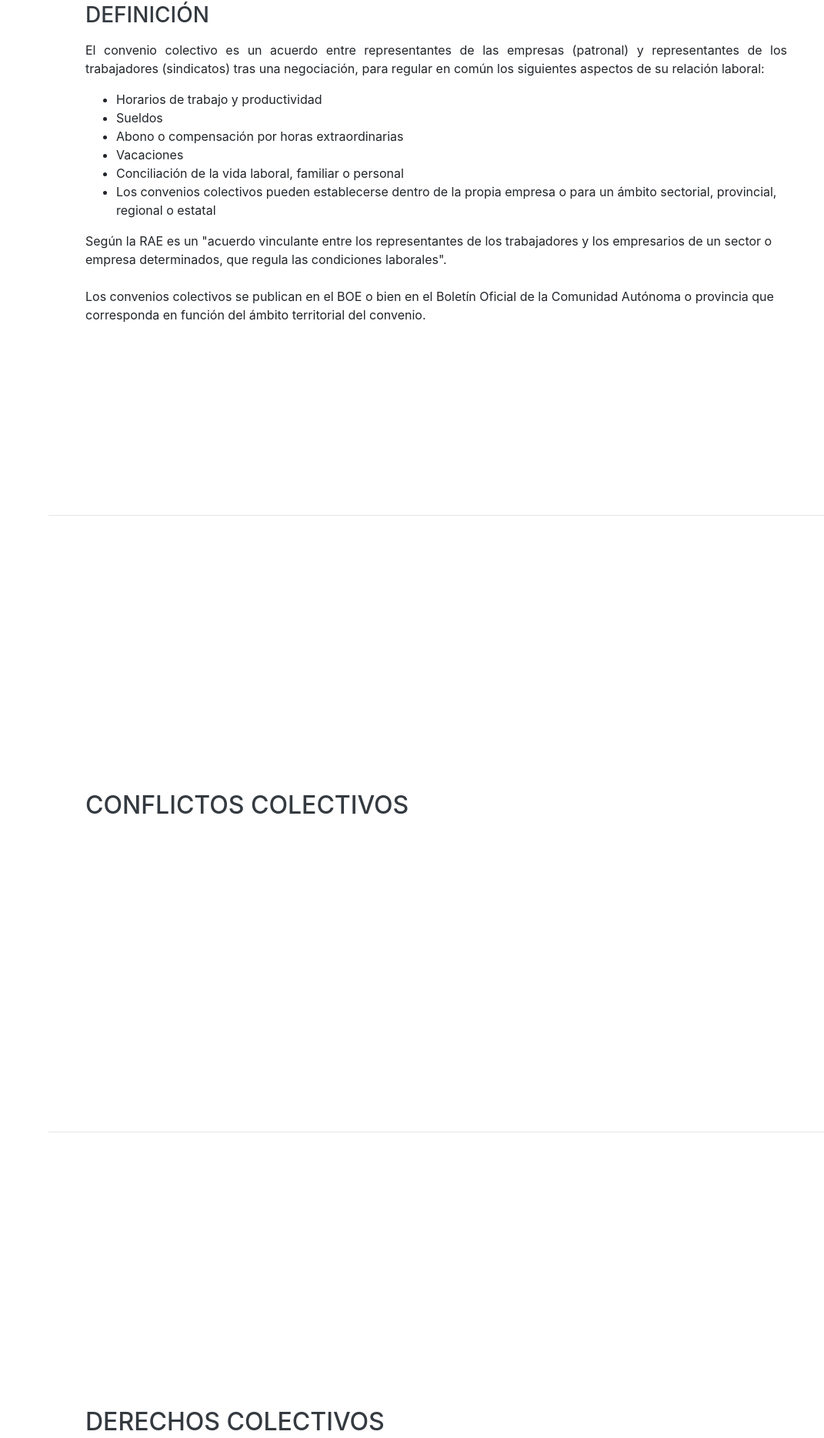
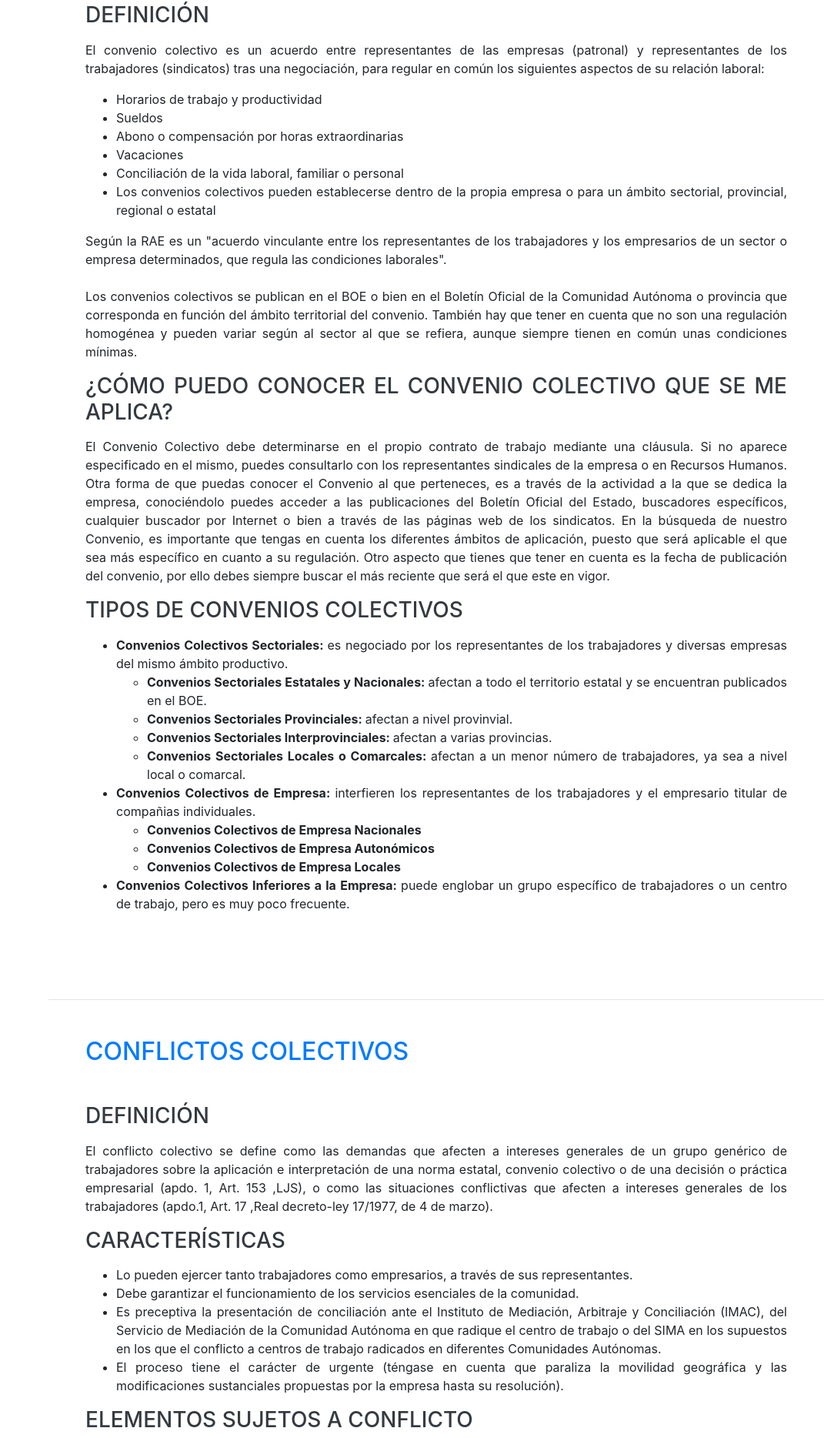
Before and after one commit to javierluque96/PresentacionFOL, a website with bundled scripts: page ConveniosColectivos/index.html in a window 1280 px wide. Shown: the part 932-2800 px from the top of the page at 77% size, without its empty margins (209-1280 px from the left). Built offline with nearby package versions, Linux system fonts and the light colour scheme; a web font is replaced by a local one.

Commit message:
actualizando

```diff
--- a/ConveniosColectivos/index.html
+++ b/ConveniosColectivos/index.html
@@ -77,7 +77,7 @@
     <hr class="m-0">
 
     <!-- Convenio Colectivo -->
-    <section class="resume-section p-3 p-lg-5 d-flex justify-content-center" id="convenio">
+    <section class="resume-section p-3 p-lg-5 d-flex justify-content-center text-justify" id="convenio">
       <div class="w-100">
         <h2 class="mb-5"><span class="text-primary">Convenio Colectivo</span></h2>
 
@@ -101,8 +101,44 @@
             <p>
               Según la RAE es un "acuerdo vinculante entre los representantes de los trabajadores y los empresarios de un sector o empresa determinados, que regula las condiciones laborales". <br><br>
 
-              Los convenios colectivos se publican en el BOE o bien en el Boletín Oficial de la Comunidad Autónoma o provincia que corresponda en función del ámbito territorial del convenio.
+              Los convenios colectivos se publican en el BOE o bien en el Boletín Oficial de la Comunidad Autónoma o provincia que corresponda en función del ámbito territorial del convenio. También hay que tener en cuenta que no son una regulación homogénea y pueden variar según al sector al que se refiera, aunque siempre tienen en común unas condiciones mínimas.
             </p>
+
+            <h3 class="mb-3">¿Cómo puedo conocer el Convenio Colectivo que se me aplica?</h3>
+
+            <p>
+              El Convenio Colectivo debe determinarse en el propio contrato de trabajo mediante una cláusula. Si no aparece especificado en el mismo, puedes consultarlo con los representantes sindicales de la empresa o en Recursos Humanos.
+
+              Otra forma de que puedas conocer el Convenio al que perteneces, es a través de la actividad a la que se dedica la empresa, conociéndolo puedes acceder a las publicaciones del Boletín Oficial del Estado, buscadores específicos, cualquier buscador por Internet o bien a través de las páginas web de los sindicatos.
+
+              En la búsqueda de nuestro Convenio, es importante que tengas en cuenta los diferentes ámbitos de aplicación, puesto que será aplicable el que sea más específico en cuanto a su regulación. Otro aspecto que tienes que tener en cuenta es la fecha de publicación del convenio, por ello debes siempre buscar el más reciente que será el que este en vigor.
+            </p>
+
+            <h3 class="mb-3">Tipos de Convenios Colectivos</h3>
+
+            <ul>
+              <li>
+                <strong>Convenios Colectivos Sectoriales: </strong>es negociado por los representantes de los trabajadores y diversas empresas del mismo ámbito productivo.
+                <ul>
+                  <li><strong>Convenios Sectoriales Estatales y Nacionales: </strong>afectan a todo el territorio estatal y se encuentran publicados en el BOE.</li>
+                  <li><strong>Convenios Sectoriales Provinciales: </strong>afectan a nivel provinvial.</li>
+                  <li><strong>Convenios Sectoriales Interprovinciales: </strong>afectan a varias provincias.</li>
+                  <li><strong>Convenios Sectoriales Locales o Comarcales: </strong>afectan a un menor número de trabajadores, ya sea a nivel local o comarcal.</li>
+                </ul>
+              </li>
+
+              <li>
+                <strong>Convenios Colectivos de Empresa: </strong>interfieren los representantes de los trabajadores y el empresario titular de compañias individuales.
+                <ul>
+                  <li><strong>Convenios Colectivos de Empresa Nacionales</strong></li>
+                  <li><strong>Convenios Colectivos de Empresa Autonómicos</strong></li>
+                  <li><strong>Convenios Colectivos de Empresa Locales</strong></li>
+                </ul>
+              </li>
+              <li>
+                <strong>Convenios Colectivos Inferiores a la Empresa: </strong>puede englobar un grupo específico de trabajadores o un centro de trabajo, pero es muy poco frecuente.
+              </li>
+            </ul>
 
           </div>
         </div>
@@ -113,92 +149,68 @@
 
     <hr class="m-0">
 
-    <section class="resume-section p-3 p-lg-5 d-flex align-items-center" id="conflictos">
+    <section class="resume-section p-3 p-lg-5 d-flex justify-content-center text-justify" id="conflictos">
       <div class="w-100">
-        <h2 class="mb-5">Conflictos Colectivos</h2>
+        <h2 class="mb-5"><span class="text-primary">Conflictos Colectivos</span></h2>
 
-        <!-- <div class="resume-item d-flex flex-column flex-md-row justify-content-between mb-5">
-          <div class="resume-content">
-            <h3 class="mb-0">University of Colorado Boulder</h3>
-            <div class="subheading mb-3">Bachelor of Science</div>
-            <div>Computer Science - Web Development Track</div>
-            <p>GPA: 3.23</p>
-          </div>
-          <div class="resume-date text-md-right">
-            <span class="text-primary">August 2006 - May 2010</span>
-          </div>
-        </div>
+        <h3 class="mb-3">Definición</h3>
 
-        <div class="resume-item d-flex flex-column flex-md-row justify-content-between">
-          <div class="resume-content">
-            <h3 class="mb-0">James Buchanan High School</h3>
-            <div class="subheading mb-3">Technology Magnet Program</div>
-            <p>GPA: 3.56</p>
-          </div>
-          <div class="resume-date text-md-right">
-            <span class="text-primary">August 2002 - May 2006</span>
-          </div>
-        </div> -->
+        <p>
+          El conflicto colectivo se define como las demandas que afecten a intereses generales de un grupo genérico de trabajadores sobre la aplicación e interpretación de una norma estatal, convenio colectivo o de una decisión o práctica empresarial (apdo. 1, Art. 153 ,LJS), o como las situaciones conflictivas que afecten a intereses generales de los trabajadores (apdo.1, Art. 17 ,Real decreto-ley 17/1977, de 4 de marzo).
+        </p>
+
+
+        <h3 class="mb-3">Características</h3>
+
+        <ul><li>Lo pueden ejercer tanto trabajadores como empresarios, a través de sus representantes.</li>
+        <li>Debe garantizar el funcionamiento de los servicios esenciales de la comunidad.</li>
+        <li>Es preceptiva la presentación de conciliación ante el Instituto de Mediación, Arbitraje y Conciliación (IMAC), del Servicio de Mediación de la Comunidad Autónoma en que radique el centro de trabajo o del SIMA en los supuestos en los que el conflicto a centros de trabajo radicados en diferentes Comunidades Autónomas.</li>
+        <li>El proceso tiene el carácter de urgente (téngase en cuenta que paraliza la movilidad geográfica y las modificaciones sustanciales propuestas por la empresa hasta su resolución).</li></ul>
+
+        <h3 class="mb-3">Elementos Sujetos a Conflicto</h3>
+
+        <ul><li>La movilidad geográfica.</li>
+        <li>Modificaciones sustanciales de las condiciones de trabajo.</li>
+        <li>Procedimientos no judiciales de solución de conflictos (si se acuerdan en convenio colectivo).</li>
+        <li>La impugnación de convenios colectivos.</li></ul>
+
+        <h3 class="mb-3">Medidas de Conflicto Colectivo</h3>
+
+        <p>Por parte de los trabajadores, pueden ser:
+        </p>
+        <ul><li>Los instrumentos menores de presión, amparados en las libertades de reunión, expresión y manifestación, y que pueden consistir en comunicados a medios de prensa, declaraciones públicas, asambleas informativas...etc</li>
+        <li>El boicot, pretendiendo dificultar el tráfico mercantil de la empresa, lograr que nadie adquiera mercancías producidas por ella, o que nadie le suministre las necesarias para su actividad.</li>
+        <li>El sabotaje, consiste en destruir bienes de la empresa.</li>
+        <li>La ocupación de bienes empresariales que puede ser pacífica o violenta.</li>
+        <li>La huelga, cesación colectiva y concertada del trabajo, por parte de los trabajadores.</li></ul>
+
+        <h3 class="mb-3">Legitimación para presentarlo</h3>
+        <p>Los siguientes colectivos tienen derecho a presentar conflicto colectivo:
+        </p>
+        <ul><li>Los sindicatos.</li>
+        <li>Las asociaciones empresariales.</li>
+        <li>El empresario y los órganos de representación legal o sindical de los trabajadores de la empresa o centro de trabajo afectado.</li></ul>
 
       </div>
     </section>
 
     <hr class="m-0">
 
-    <section class="resume-section p-3 p-lg-5 d-flex align-items-center" id="derechos">
+    <section class="resume-section p-3 p-lg-5 d-flex justify-content-center text-justify" id="derecho">
       <div class="w-100">
-        <h2 class="mb-5">Derechos Colectivos</h2>
+        <h2 class="mb-5"><span class="text-primary">Derechos de Reunión</span></h2>
+
+        <p>
+          Se entiende por reunión la concurrencia concertada y temporal de más de 20 personas con finalidad determinada. La manifestación es una reunión de personas en lugares de tránsito público y que se desplazan de un sitio hacia otro.
+
+          En los casos de reuniones en lugares de tránsito público y manifestaciones, se dará comunicación previa a la autoridad, que sólo podrá  prohibirlas cuando existan razones fundadas de alteración de orden público, con peligro para personas o bienes.
+        </p>
 
 
-
-
-    </section>
-
-    <hr class="m-0">
-
-    <!-- <section class="resume-section p-3 p-lg-5 d-flex align-items-center" id="interests">
-      <div class="w-100">
-        <h2 class="mb-5">Interests</h2>
-        <p>Apart from being a web developer, I enjoy most of my time being outdoors. In the winter, I am an avid skier and novice ice climber. During the warmer months here in Colorado, I enjoy mountain biking, free climbing, and kayaking.</p>
-        <p class="mb-0">When forced indoors, I follow a number of sci-fi and fantasy genre movies and television shows, I am an aspiring chef, and I spend a large amount of my free time exploring the latest technology advancements in the front-end web development world.</p>
       </div>
     </section>
 
     <hr class="m-0">
-
-    <section class="resume-section p-3 p-lg-5 d-flex align-items-center" id="awards">
-      <div class="w-100">
-        <h2 class="mb-5">Awards &amp; Certifications</h2>
-        <ul class="fa-ul mb-0">
-          <li>
-            <i class="fa-li fa fa-trophy text-warning"></i>
-            Google Analytics Certified Developer</li>
-          <li>
-            <i class="fa-li fa fa-trophy text-warning"></i>
-            Mobile Web Specialist - Google Certification</li>
-          <li>
-            <i class="fa-li fa fa-trophy text-warning"></i>
-            1<sup>st</sup>
-            Place - University of Colorado Boulder - Emerging Tech Competition 2009</li>
-          <li>
-            <i class="fa-li fa fa-trophy text-warning"></i>
-            1<sup>st</sup>
-            Place - University of Colorado Boulder - Adobe Creative Jam 2008 (UI Design Category)</li>
-          <li>
-            <i class="fa-li fa fa-trophy text-warning"></i>
-            2<sup>nd</sup>
-            Place - University of Colorado Boulder - Emerging Tech Competition 2008</li>
-          <li>
-            <i class="fa-li fa fa-trophy text-warning"></i>
-            1<sup>st</sup>
-            Place - James Buchanan High School - Hackathon 2006</li>
-          <li>
-            <i class="fa-li fa fa-trophy text-warning"></i>
-            3<sup>rd</sup>
-            Place - James Buchanan High School - Hackathon 2005</li>
-        </ul>
-      </div>
-    </section> -->
 
   </div>
 
```
